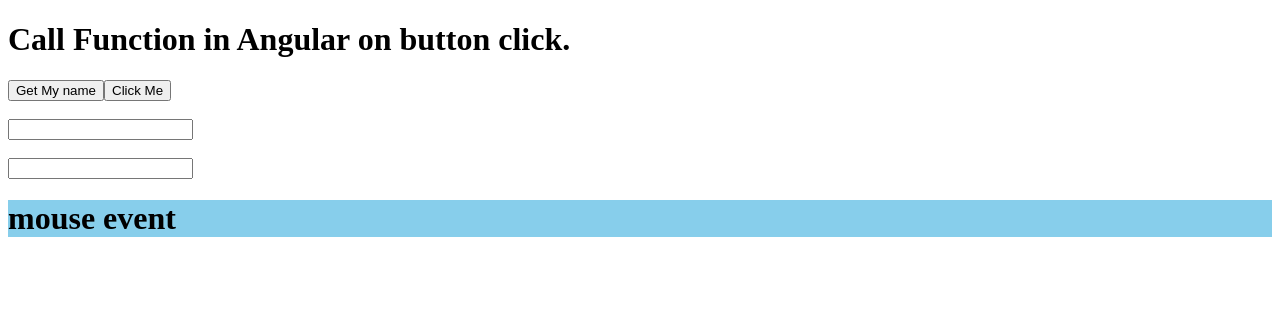
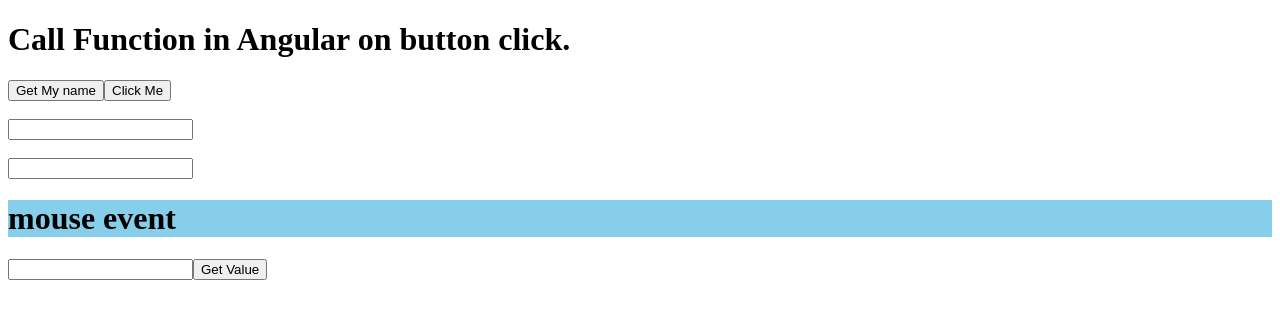
Before and after one commit to Atul1305/Angular-Demo, an Angular app: page / in a window 1280 px wide. Shown: the top 318 px of the page. Built offline with nearby package versions, Linux system fonts and the light colour scheme.

Commit message:
Video#10(link in reference of README) of the course have been completed.

```diff
--- a/src/app/app.component.html
+++ b/src/app/app.component.html
@@ -11,3 +11,9 @@
   style="background-color: skyblue;">
   mouse event
 </h1>
+
+<input type="text" #box1/>
+
+<button (click)="getValue(box1.value)">Get Value</button>
+
+<h2>{{currentVal}}</h2>
--- a/src/app/app.component.ts
+++ b/src/app/app.component.ts
@@ -8,6 +8,7 @@
 export class AppComponent {
   title = 'pNext App';
   myName = 'Atul Sharma';
+  currentVal  = '';
   getName(name: any){
     alert(name)
   }
@@ -15,4 +16,9 @@
   myEvent(evt: any){
     console.warn(evt)
   }
+
+  getValue(val: any){
+    console.warn(val);
+    this.currentVal = val;
+  }
 }
```
